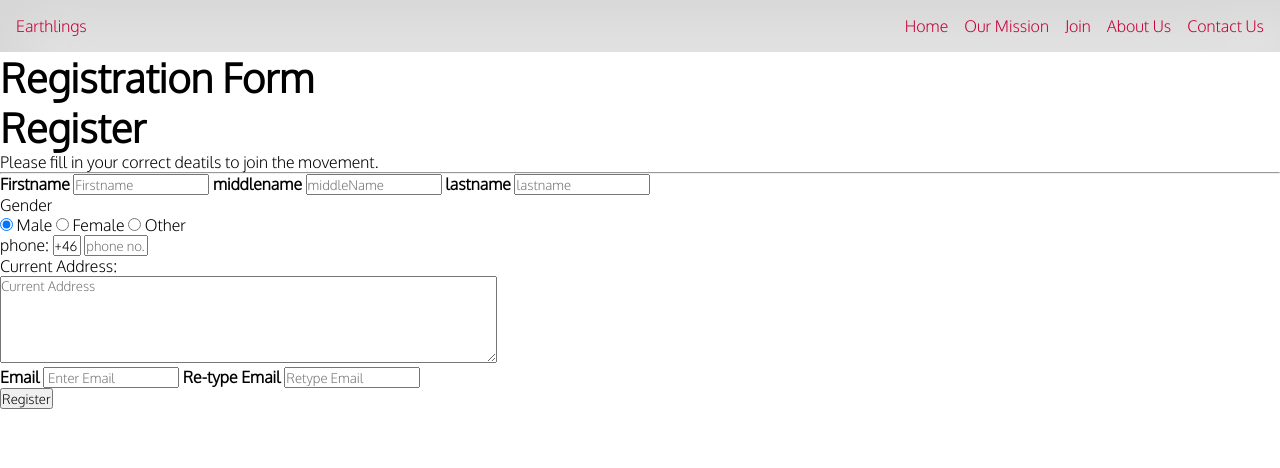
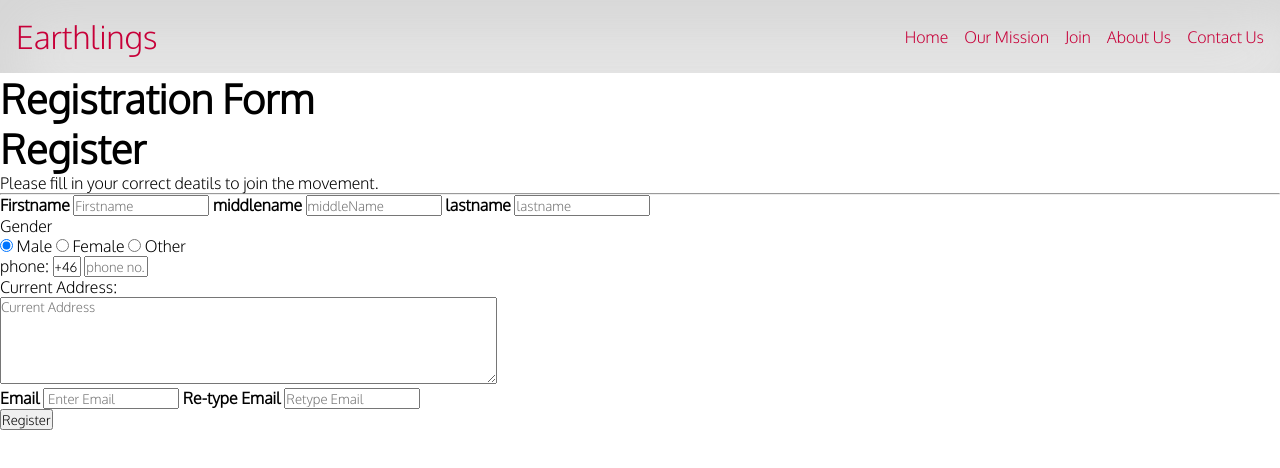
Before and after one commit to olaa234/Change, a plain HTML site: page register.html in a window 1280 px wide. Drawn offline with Linux system fonts and the light colour scheme.

Commit message:
styled logo

```diff
--- a/register.css
+++ b/register.css
@@ -38,6 +38,10 @@ a {
   overflow: hidden;
   display: flex;
   text-align: left;
+}
+.logo {
+  font-size: 2rem;
+  color: #c70039;
 }
 
 @media only screen and (min-width: 760px) {
```
